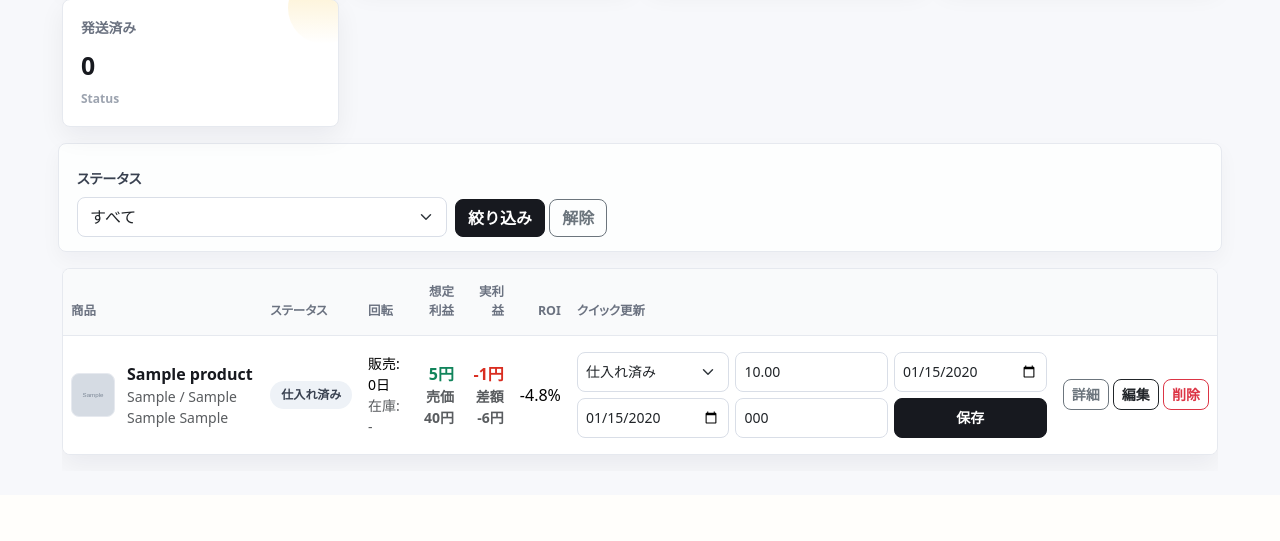
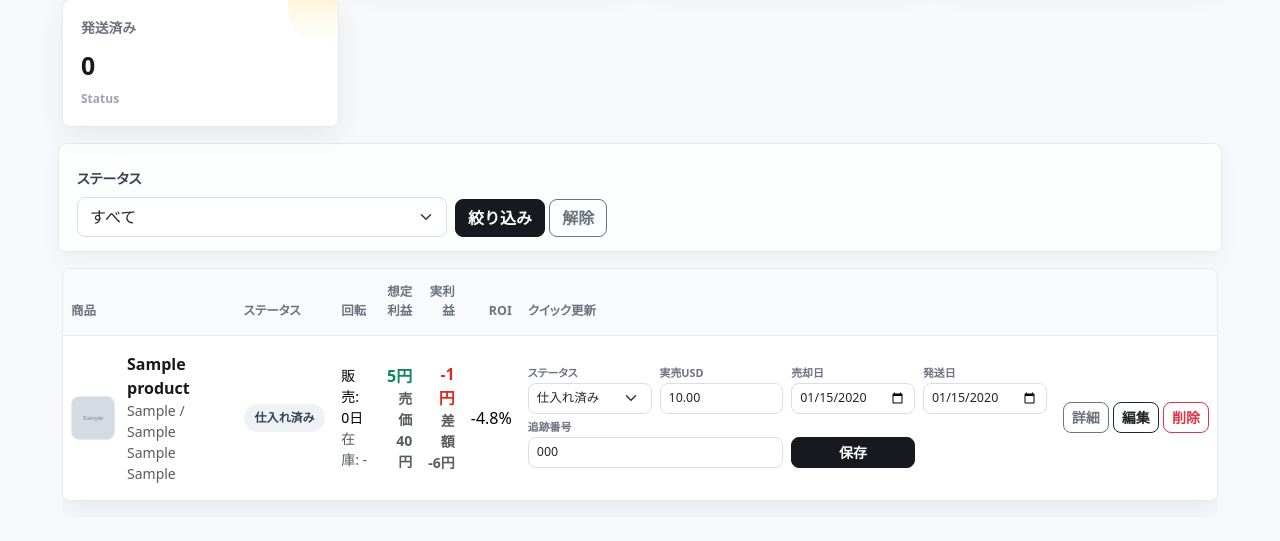
Before and after one commit to ryo0905-eng/seller-hub, a Django app: page / in a window 1280 px wide. Shown: the part 541-1082 px from the top of the page. Before the commit the page ends 1012 px from the top, so only its background shows below. Run offline with Django 5.2, Linux system fonts and the light colour scheme; a user stored in the database is signed in; tables that the repository leaves empty hold one stand-in row (values such as "Sample post"); grey boxes marked "Sample" are stand-in pictures.

Commit message:
Label quick update fields

```diff
--- /dev/null
+++ b/profittracker/templates/profittracker/partials/quick_update_fields.html
@@ -0,0 +1,23 @@
+<div class="quick-grid">
+    <label class="quick-field">
+        <span>ステータス</span>
+        {{ form.status }}
+    </label>
+    <label class="quick-field">
+        <span>実売USD</span>
+        {{ form.actual_sale_price_usd }}
+    </label>
+    <label class="quick-field">
+        <span>売却日</span>
+        {{ form.sold_date }}
+    </label>
+    <label class="quick-field">
+        <span>発送日</span>
+        {{ form.shipped_date }}
+    </label>
+    <label class="quick-field tracking">
+        <span>追跡番号</span>
+        {{ form.tracking_number }}
+    </label>
+    <button class="btn btn-sm btn-dark-soft quick-submit" type="submit">保存</button>
+</div>
--- a/profittracker/templates/profittracker/product_list.html
+++ b/profittracker/templates/profittracker/product_list.html
@@ -138,14 +138,7 @@
                             {% csrf_token %}
                             <input type="hidden" name="next" value="{{ request.get_full_path }}">
                             {% with form=quick_update_forms|get_item:product.pk %}
-                                <div class="quick-grid">
-                                    {{ form.status }}
-                                    {{ form.actual_sale_price_usd }}
-                                    {{ form.sold_date }}
-                                    {{ form.shipped_date }}
-                                    {{ form.tracking_number }}
-                                    <button class="btn btn-sm btn-dark-soft" type="submit">保存</button>
-                                </div>
+                                {% include "profittracker/partials/quick_update_fields.html" with form=form %}
                             {% endwith %}
                         </form>
                     </td>
@@ -202,14 +195,7 @@
                         {% csrf_token %}
                         <input type="hidden" name="next" value="{{ request.get_full_path }}">
                         {% with form=quick_update_forms|get_item:product.pk %}
-                            <div class="quick-grid">
-                                {{ form.status }}
-                                {{ form.actual_sale_price_usd }}
-                                {{ form.sold_date }}
-                                {{ form.shipped_date }}
-                                {{ form.tracking_number }}
-                                <button class="btn btn-sm btn-dark-soft" type="submit">保存</button>
-                            </div>
+                            {% include "profittracker/partials/quick_update_fields.html" with form=form %}
                         {% endwith %}
                     </form>
                     <div class="d-flex gap-2 mt-3">
--- a/static/css/app.css
+++ b/static/css/app.css
@@ -339,7 +339,7 @@ main.container {
 }
 
 .quick-update-form {
-    min-width: 320px;
+    min-width: 420px;
 }
 
 .quick-update-form.mobile {
@@ -348,12 +348,53 @@ main.container {
 
 .quick-grid {
     display: grid;
-    gap: 6px;
-    grid-template-columns: repeat(3, minmax(0, 1fr));
+    gap: 8px;
+    grid-template-columns: repeat(4, minmax(0, 1fr));
 }
 
-.quick-grid .btn {
-    grid-column: span 1;
+.quick-field {
+    display: block;
+    margin: 0;
+}
+
+.quick-field span {
+    color: var(--app-muted);
+    display: block;
+    font-size: 0.68rem;
+    font-weight: 800;
+    line-height: 1;
+    margin-bottom: 4px;
+}
+
+.quick-field.tracking {
+    grid-column: span 2;
+}
+
+.quick-submit {
+    align-self: end;
+    min-height: 31px;
+}
+
+.quick-update-form .form-control-sm,
+.quick-update-form .form-select-sm {
+    font-size: 0.78rem;
+    min-height: 31px;
+    padding-bottom: 0.22rem;
+    padding-top: 0.22rem;
+}
+
+@media (max-width: 575.98px) {
+    .quick-grid {
+        grid-template-columns: repeat(2, minmax(0, 1fr));
+    }
+
+    .quick-field.tracking {
+        grid-column: span 2;
+    }
+
+    .quick-submit {
+        grid-column: span 2;
+    }
 }
 
 .status-badge {
```
